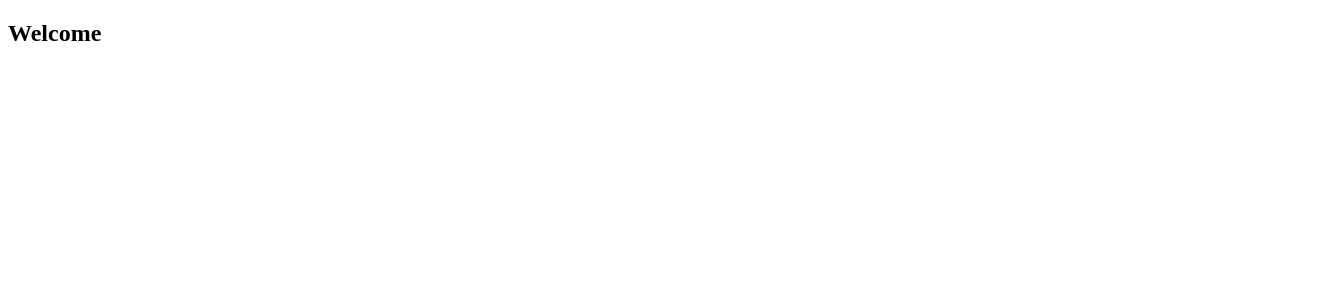
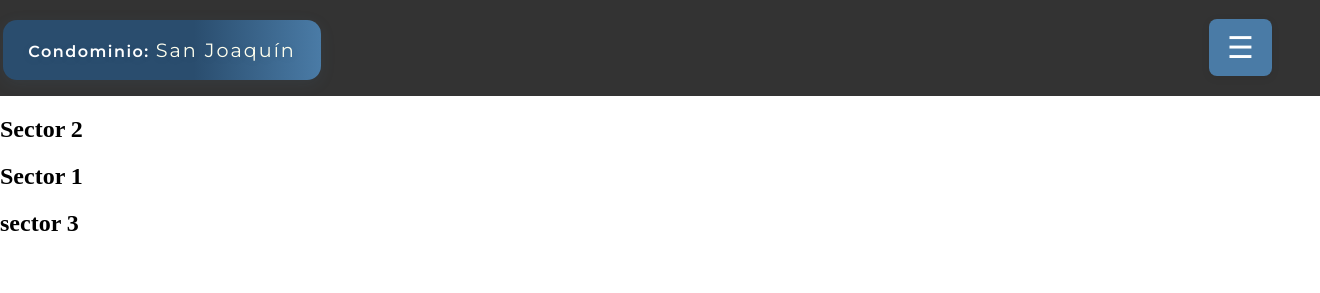
Before and after one commit to IsaacOrlando-web/mapaseguro, a plain HTML site: page demo/map.html in a window 1280 px wide. Shown: the whole page, 1320 px wide, since content can reach past the window. Drawn offline with Linux system fonts and the light colour scheme.

Commit message:
mapa en desarrollo

```diff
--- a/demo/map.html
+++ b/demo/map.html
@@ -3,9 +3,35 @@
 <head>
     <meta charset="UTF-8">
     <meta name="viewport" content="width=device-width, initial-scale=1.0">
-    <title>Document</title>
+    <link rel="stylesheet" href="styles/small.css">
+    <link href="https://fonts.googleapis.com/css2?family=Montserrat:wght@400;500;600&display=swap" rel="stylesheet">
+    <script src="scripts/menu.js" defer></script>
+    <title>MapaSeguro | Mapa</title>
 </head>
 <body>
-    <h2>Welcome</h2>
+    <header>
+        <h1>Condominio: <span>San Joaquín</span></h1>
+
+        <button id="myButton"></button>
+    </header>
+    <nav id="animateme">
+        <ul class="menuLinks">
+            <li><a href="map.html">mapa</a></li>
+            <li><a href="">Registro De entrada</a></li>
+            <li><a href="">Registro de Salida</a></li>
+        </ul>
+    </nav>
+    <main>
+        <div>
+            <h2>Sector 2</h2>
+        </div>
+        <div>
+            <h2>Sector 1</h2>
+        </div>
+        <div>
+            <h2>sector 3</h2>
+        </div>
+    </main>
+    <footer></footer>
 </body>
 </html>
--- /dev/null
+++ b/demo/scripts/menu.js
@@ -0,0 +1,7 @@
+const hamburgerElement = document.querySelector('#myButton');
+const navElement = document.querySelector('#animateme');
+
+hamburgerElement.addEventListener('click', function() {
+    hamburgerElement.classList.toggle('open');
+    navElement.classList.toggle('open');
+});
--- a/demo/styles/small.css
+++ b/demo/styles/small.css
@@ -1,3 +1,7 @@
+body {
+    margin: 0;
+}
+
 :root {
     --background-color: #f8f5f2;
     --background-color2: #e8e0d5;
@@ -79,3 +83,142 @@ label {
     margin-left: auto;
     margin-right: auto;
 }
+
+header {
+    background-color: var(--text-color);
+    height: 3.5rem;
+    padding: 20px;
+    width: 100%;
+
+    & h1 {
+        background: linear-gradient(90deg, var(--main-color) 60%, var(--accent-color) 100%);
+        color: #fff;
+        font-size: 1rem;
+        width: 270px;
+        max-width: 420px;
+        padding: 18px 24px;
+        font-family: 'Montserrat', 'Segoe UI', Courier, monospace;
+        font-weight: bold;
+        border-radius: 14px;
+        text-align: center;
+        box-shadow: 0 4px 16px rgba(74,123,166,0.10);
+        letter-spacing: 1.5px;
+        text-shadow: 0 2px 8px rgba(42,77,110,0.10);
+        position: absolute;
+        left: 3px;
+        top: 9px;
+
+        & span{
+            font-size: 1.2em;
+            font-weight:200;
+            color: #ffe;
+            letter-spacing: 2px;
+        }
+    }
+}
+
+#myButton{
+    color: white;
+    border: none;
+    padding: 10px 20px;
+    text-align: center;
+    text-decoration: none;
+    display: inline-block;
+    font-size: 25px;
+    margin: 4px 2px;
+    cursor: pointer;
+    position: absolute;
+    top: 10px;
+    right: 10px;
+}
+
+#myButton::before{
+    content: "☰";
+    font-size: 30px;
+    color: var(--color1);
+}
+
+#myButton.open::before{
+    content: "✖";
+    font-size: 30px;
+    color: var(--color1);
+}
+
+/* NAVIGATION STYLES - MODERN LOOK */
+nav {
+
+    box-shadow: 0 2px 8px rgba(0,0,0,0.06);
+    border-radius: 0 0 18px 18px;
+    margin-bottom: 1rem;
+    transition: max-height 0.4s cubic-bezier(.4,0,.2,1);
+    overflow: hidden;
+    max-height: 0;
+}
+
+nav.open {
+    max-height: 400px; /* Ajusta según la cantidad de links */
+}
+
+nav ul {
+    list-style: none;
+    margin: 0;
+    padding: 0;
+}
+
+nav li {
+    border-bottom: 1px solid var(--color2);
+    transition: background 0.2s;
+}
+
+nav li:last-child {
+    border-bottom: none;
+}
+
+nav ul li a {
+    display: block;
+    padding: 1.1rem 2.2rem;
+    background: linear-gradient(90deg, var(--main-color) 60%, var(--accent-color) 100%);
+    color: #fff;
+    font-size: 1.15rem;
+    font-family: 'Montserrat', 'Segoe UI', Arial, sans-serif;
+    text-decoration: none;
+    letter-spacing: 1.2px;
+    transition:
+        background 0.3s,
+        color 0.3s,
+        transform 0.2s,
+        box-shadow 0.2s;
+    border-radius: 12px;
+    font-weight: 600;
+    margin: 0.4rem 0.5rem;
+    box-shadow: 0 2px 8px rgba(74,123,166,0.05);
+}
+
+nav ul li a:hover,
+nav ul li a:focus {
+    background: linear-gradient(90deg, var(--accent-color) 60%, var(--main-color) 100%);
+    color: #ffe;
+    outline: 2px solid #fff;
+    transform: scale(1.04);
+    box-shadow: 0 4px 16px rgba(74,123,166,0.13);
+}
+
+#myButton {
+    z-index: 10;
+    background: var(--accent-color);
+    color: #fff;
+    border: none;
+    border-radius: 8px;
+    padding: 10px 18px;
+    font-size: 2rem;
+    box-shadow: 0 2px 8px rgba(0,0,0,0.08);
+    transition: background 0.2s;
+    position: absolute;
+    top: 15px;
+    right: 6px;
+}
+
+#myButton.open {
+    background: var(--main-color);
+    color: var(--background-color2);
+}
```
